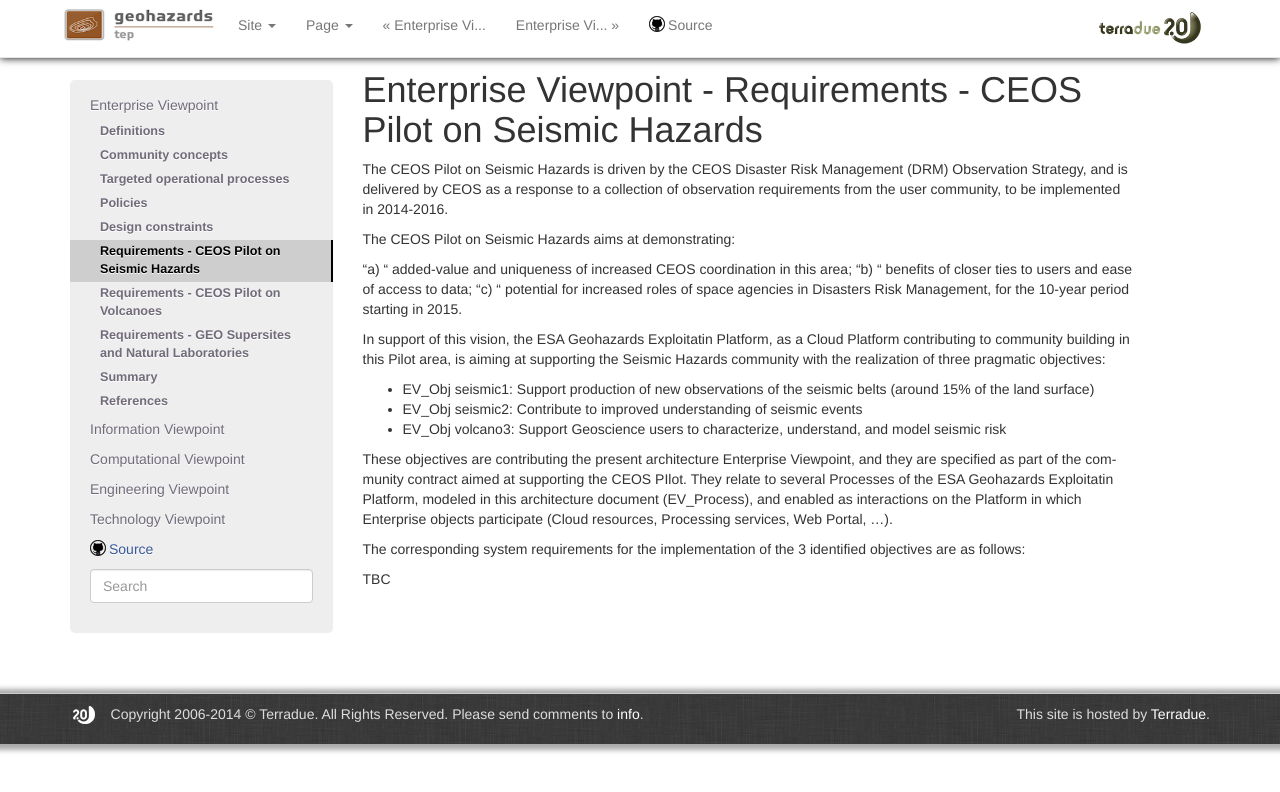
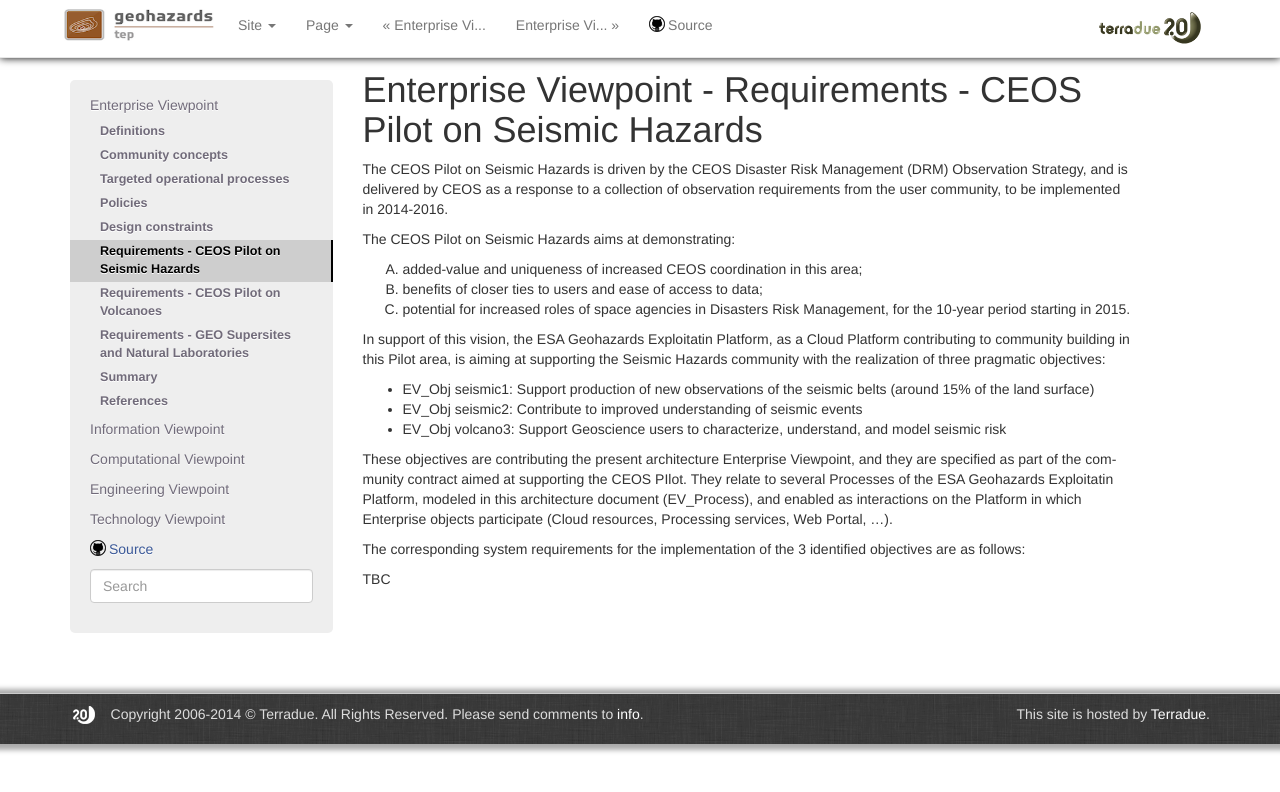
Before and after one commit to Terradue/doc-tep-geohazards-arch, a Sphinx documentation site: the page built from source/enterprise/reqs-seismic.rst, in a window 1280 px wide. Shown: the top 792 px of the page. Built offline with Sphinx 7.4.7, drawn with Linux system fonts in a browser that asks for light colours.

```diff
--- a/source/enterprise/reqs-seismic.rst
+++ b/source/enterprise/reqs-seismic.rst
@@ -7,9 +7,9 @@ to be implemented in 2014-2016.
 
 The CEOS Pilot on Seismic Hazards aims at demonstrating:
 
-"a) " added-value and uniqueness of increased CEOS coordination in this area;
-"b) " benefits of closer ties to users and ease of access to data;
-"c) " potential for increased roles of space agencies in Disasters Risk Management, for the 10-year period starting in 2015.
+A. added-value and uniqueness of increased CEOS coordination in this area;
+B. benefits of closer ties to users and ease of access to data;
+C. potential for increased roles of space agencies in Disasters Risk Management, for the 10-year period starting in 2015.
 
 In support of this vision, the ESA Geohazards Exploitatin Platform,
 as a Cloud Platform contributing to community building in this Pilot area,
```
